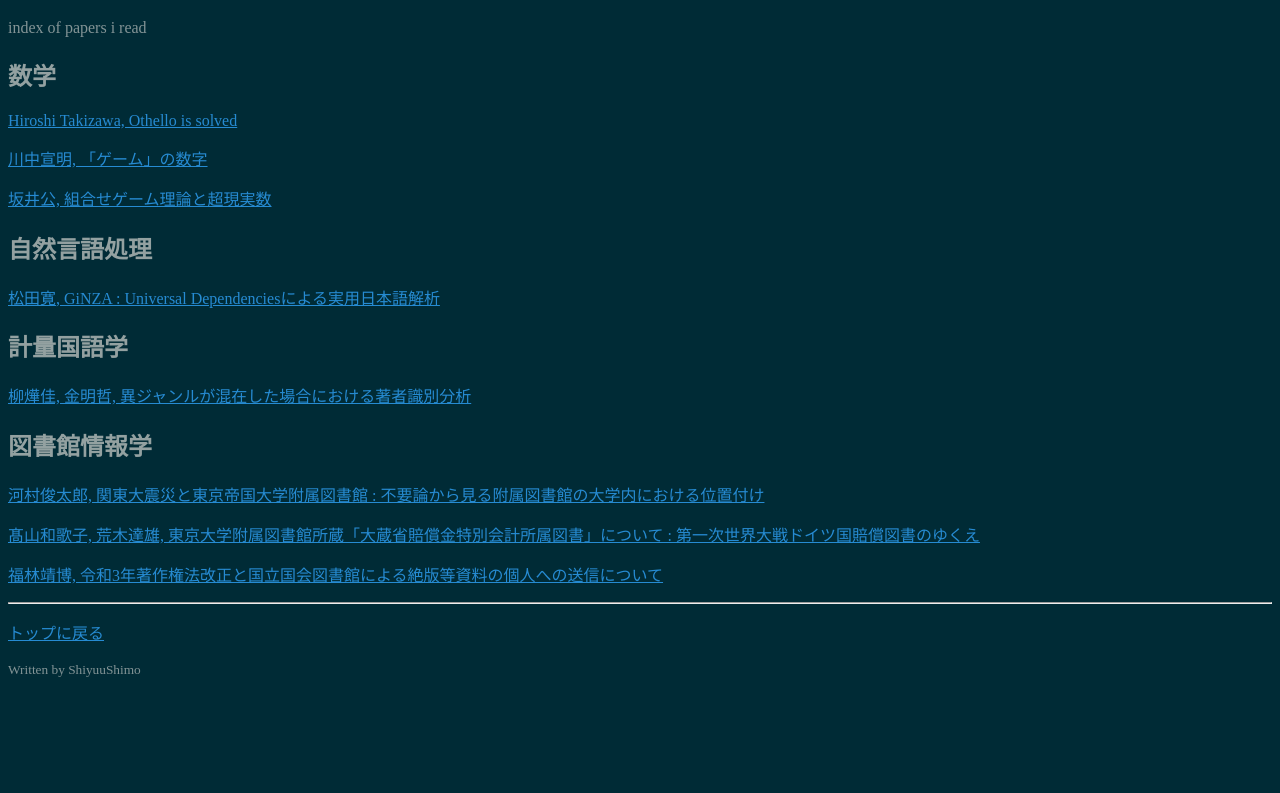
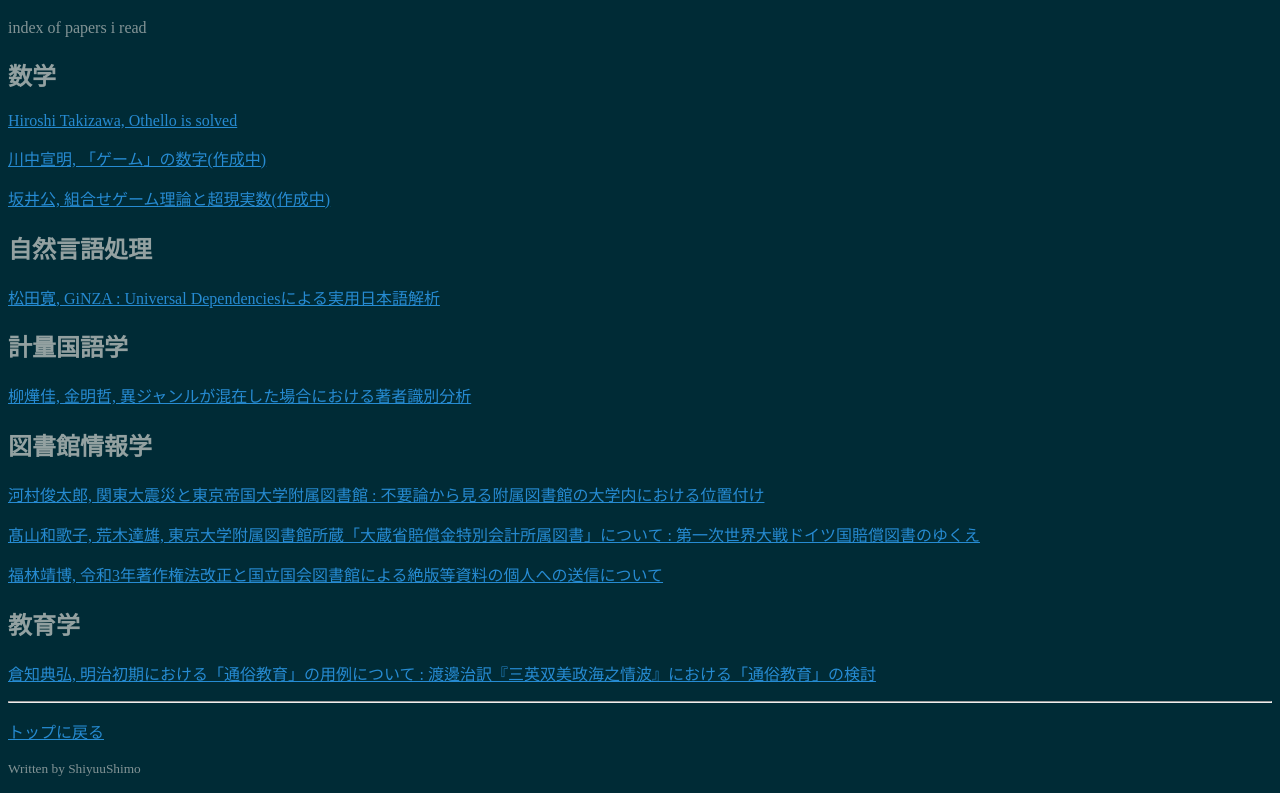
Before and after one commit to ShiyuuShimo/sf-promenade.github.io, a plain HTML site: page notes/papers/index.html in a window 1280 px wide. Shown: the part 70-863 px from the top of the page. Before the commit the page ends 800 px from the top, so only its background shows below. Drawn offline with nearby package versions, Linux system fonts and the light colour scheme.

Commit message:
fix unclosed tags and add a new article

```diff
--- a/notes/papers/index.html
+++ b/notes/papers/index.html
@@ -9,16 +9,18 @@
 			<p>index of papers i read</p>
 			<h2>数学</h2>
 				<p><a href="notes/papers/othello.html">Hiroshi Takizawa, Othello is solved</a></p>
-				<p><a href="notes/papers/number_of_game">川中宣明, 「ゲーム」の数字</a></p>
-				<p><a href="notes/papers/gametheory_and_surealnumber.html">坂井公, 組合せゲーム理論と超現実数</a></p>
+				<p><a href="notes/papers/number_of_game">川中宣明, 「ゲーム」の数字(作成中)</a></p>
+				<p><a href="notes/papers/gametheory_and_surealnumber.html">坂井公, 組合せゲーム理論と超現実数(作成中)</a></p>
 			<h2>自然言語処理</h2>
 				<p><a href="notes/papers/ginza.html">松田寛, GiNZA : Universal Dependenciesによる実用日本語解析</a></p>
 			<h2>計量国語学</h2>
 				<p><a href="notes/papers/genre_analysis.html">柳燁佳, 金明哲, 異ジャンルが混在した場合における著者識別分析</a></p>
 			<h2>図書館情報学</h2>
 				<p><a href="notes/papers/library_UT_2023.html">河村俊太郎, 関東大震災と東京帝国大学附属図書館 : 不要論から見る附属図書館の大学内における位置付け</a></p>
-				<p><a href="notes/papers/baisho_books_UT.html">髙山和歌子, 荒木達雄, 東京大学附属図書館所蔵「大蔵省賠償金特別会計所属図書」について : 第一次世界大戦ドイツ国賠償図書のゆくえ<a></p>
-				<p><a href="notes/papers/ndl_send.html">福林靖博, 令和3年著作権法改正と国立国会図書館による絶版等資料の個人への送信について</p>
+				<p><a href="notes/papers/baisho_books_UT.html">髙山和歌子, 荒木達雄, 東京大学附属図書館所蔵「大蔵省賠償金特別会計所属図書」について : 第一次世界大戦ドイツ国賠償図書のゆくえ</a></p>
+				<p><a href="notes/papers/ndl_send.html">福林靖博, 令和3年著作権法改正と国立国会図書館による絶版等資料の個人への送信について</a></p>
+			<h2>教育学</h2>
+				<p><a href="notes/papers/disraeli.html">倉知典弘, 明治初期における「通俗教育」の用例について : 渡邊治訳『三英双美政海之情波』における「通俗教育」の検討</a></p>
 			<hr>
 				<p><a href="https://shiyuushimo.github.io/sf-promenade.github.io/">トップに戻る</a></p>
 		<footer>
```
